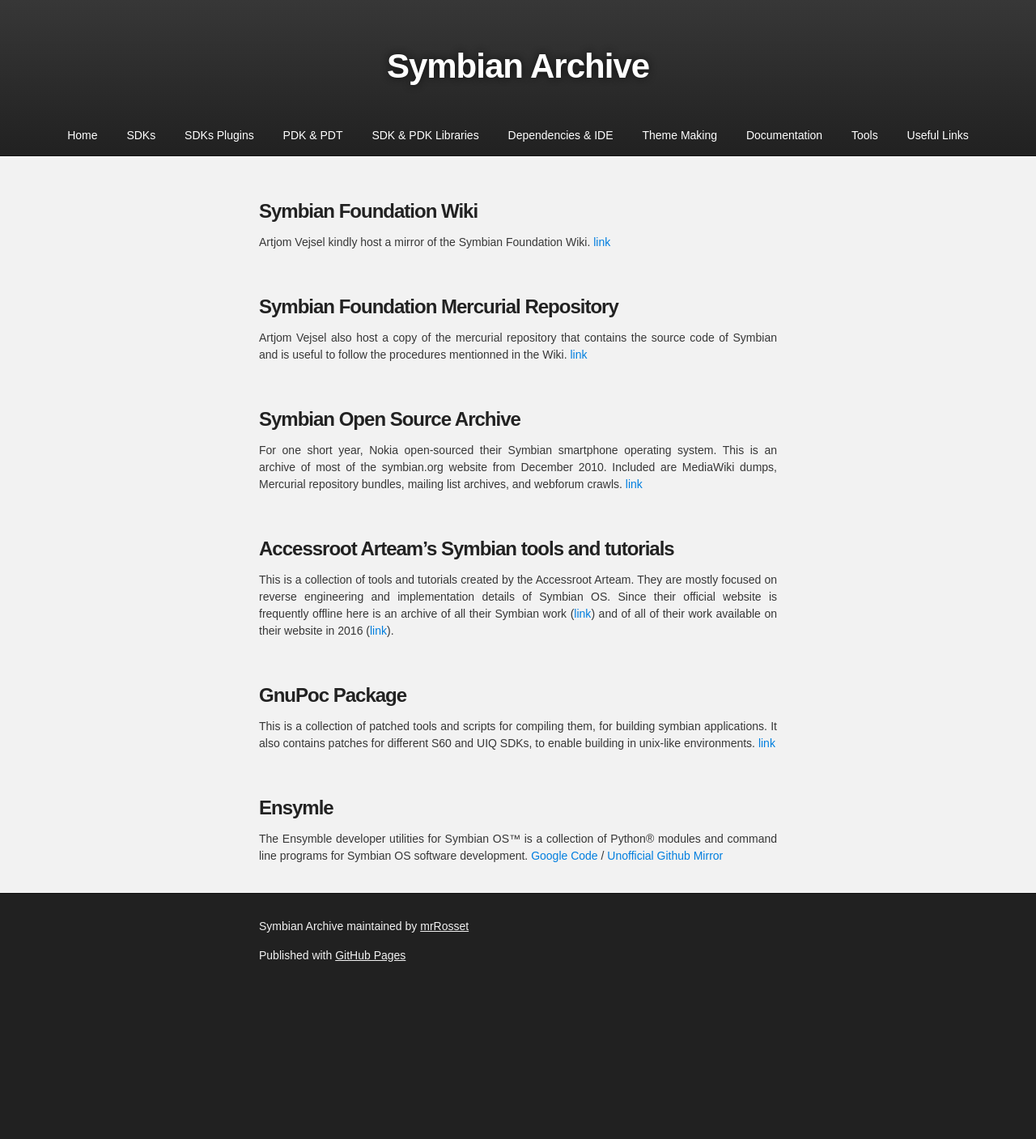
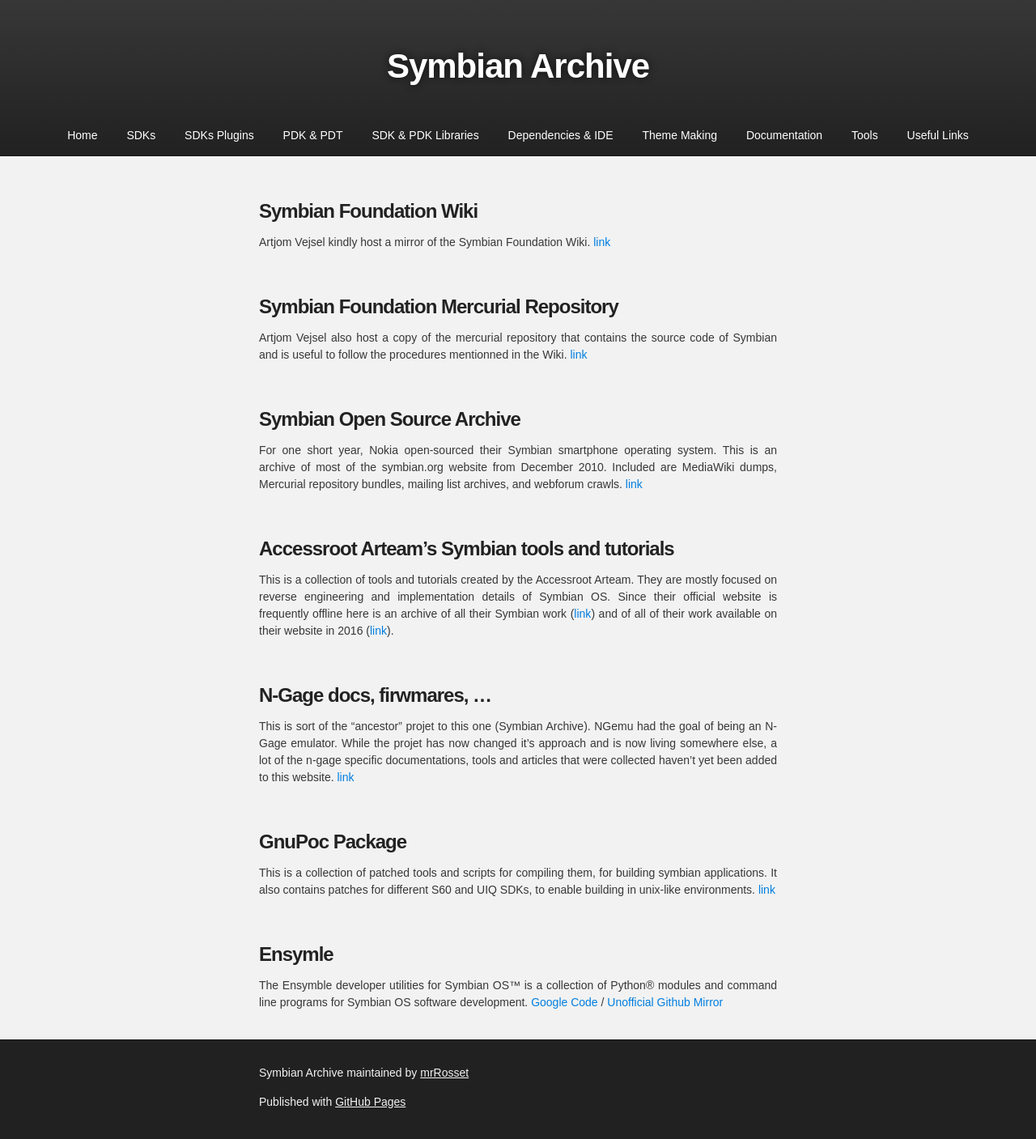
Before and after one commit to mrRosset/Symbian-Archive, a Jekyll site: the page built from Links.md, in a window 1280 px wide. Shown: the whole page at 81% size. Built offline with Jekyll 4.4.1, drawn with Linux system fonts in a browser that asks for light colours; our own code applies the rules of GitHub Pages for plain Markdown files; the repository's description, which GitHub fills in, is left out; before the commit the page ends 1226 px from its top, so only the background shows below that.

Commit message:
add link to NGemu

```diff
--- a/Links.md
+++ b/Links.md
@@ -22,6 +22,12 @@ This is a collection of tools and tutorials created by the Accessroot Arteam. Th
 
 <br>
 
+### N-Gage docs, firwmares, ...
+
+This is sort of the "ancestor" projet to this one (Symbian Archive). NGemu had the goal of being an N-Gage emulator. While the projet has now changed it's approach and is now living somewhere else, a lot of the n-gage specific documentations, tools and articles that were collected haven't yet been added to this website. [link](https://github.com/NGEmu/NGEmu/wiki)
+
+<br>
+
 ### GnuPoc Package
 
 This is a collection of patched tools and scripts for compiling them, for building symbian applications. It also contains patches for different S60 and UIQ SDKs, to enable building in unix-like environments. [link](http://www.martin.st/symbian/)
```
